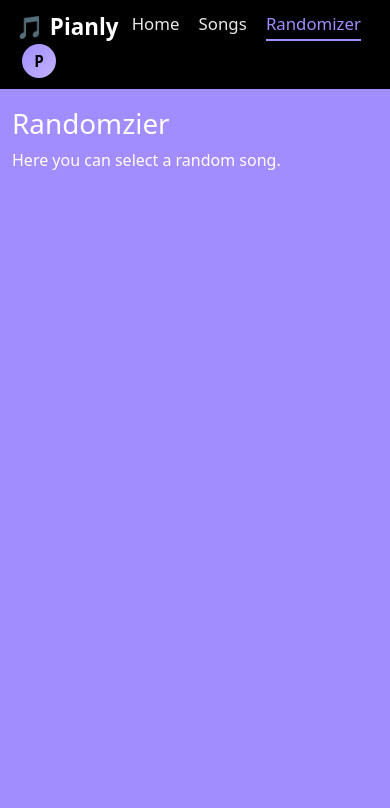
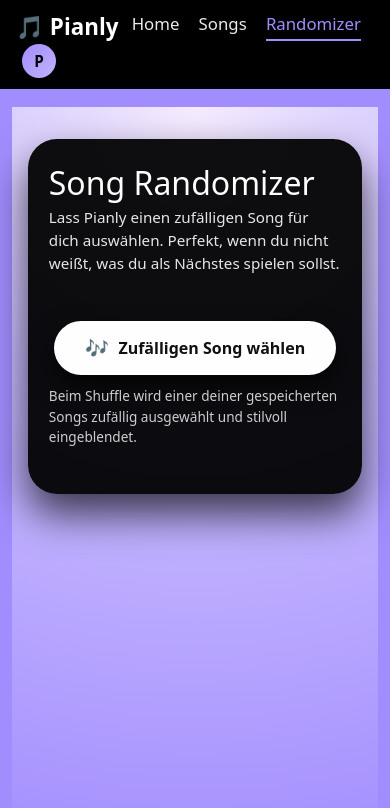
Before and after one commit to Kausi209/PianoApp, a SvelteKit app: page /randomizer in a window 390 px wide. Shown: the top 808 px of the page. Built offline with nearby package versions, Linux system fonts and the light colour scheme; no server answers; the database is empty.

Commit message:
added randomizer

```diff
--- a/src/routes/randomizer/+page.server.js
+++ b/src/routes/randomizer/+page.server.js
@@ -1 +1,8 @@
-//import db from "$lib/db.js";
+// src/routes/randomizer/+page.server.js
+import db from "$lib/db.js";
+
+export async function load() {
+  return {
+    songs: await db.getSongs()
+  };
+}
--- a/src/routes/randomizer/+page.svelte
+++ b/src/routes/randomizer/+page.svelte
@@ -1,3 +1,465 @@
-<h1>Randomzier</h1>
+<script>
+  export let data;
 
-<p>Here you can select a random song.</p>
+  let currentSong = null;
+  let lastIndex = -1;
+  let isRevealing = false;
+
+  function shuffle() {
+    const list = data.songs;
+    if (!list || list.length === 0) return;
+
+    let idx;
+    do {
+      idx = Math.floor(Math.random() * list.length);
+    } while (list.length > 1 && currentSong && list[idx]._id === currentSong._id);
+
+    lastIndex = idx;
+    currentSong = list[idx];
+
+    isRevealing = false;
+    setTimeout(() => {
+      isRevealing = true;
+    }, 10);
+  }
+
+  function closeReveal() {
+    isRevealing = false;
+  }
+</script>
+
+
+<main class="rand-page">
+  <section class="rand-shell">
+    <header class="rand-header">
+      <h1>Song Randomizer</h1>
+      <p>
+        Lass Pianly einen zufälligen Song für dich auswählen.
+        Perfekt, wenn du nicht weißt, was du als Nächstes spielen sollst.
+      </p>
+    </header>
+
+    <div class="rand-center">
+      <button class="shuffle-btn" on:click={shuffle}>
+        <span class="icon">🎶</span>
+        <span>{currentSong ? "Nochmal mischen" : "Zufälligen Song wählen"}</span>
+      </button>
+
+      <p class="shuffle-hint">
+        Beim Shuffle wird einer deiner gespeicherten Songs zufällig ausgewählt
+        und stilvoll eingeblendet.
+      </p>
+    </div>
+
+    {#if currentSong}
+      <section class="last-result">
+        <h2>Zuletzt gewählter Song</h2>
+
+        <article class="song-card">
+          <div class="song-main">
+            <div class="song-cover">
+              {#if currentSong.image_url}
+                <img src={currentSong.image_url} alt={`Cover von ${currentSong.title}`} loading="lazy" />
+              {:else}
+                <div class="song-cover-fallback">♪</div>
+              {/if}
+            </div>
+
+            <div class="song-text">
+              <p class="label">Zufälliger Song</p>
+              <h3>{currentSong.title}</h3>
+              <p class="artist">{currentSong.artist}</p>
+
+              <div class="badges">
+                {#if currentSong.difficulty}
+                  <span class={`pill pill-diff pill-${currentSong.difficulty.toLowerCase()}`}>
+                    {currentSong.difficulty}
+                  </span>
+                {/if}
+                {#if currentSong.genre}
+                  <span class="pill pill-genre">{currentSong.genre}</span>
+                {/if}
+                {#if currentSong.duration}
+                  <span class="pill pill-duration">{currentSong.duration}</span>
+                {/if}
+              </div>
+            </div>
+          </div>
+
+          <div class="song-actions">
+            <!-- hier nur Details; Favoriten kannst du später wie auf /songs einbauen -->
+            <a href={`/songs/${currentSong.slug}`} class="details-btn">
+              Song-Details ansehen
+            </a>
+          </div>
+        </article>
+      </section>
+    {/if}
+  </section>
+
+  {#if isRevealing && currentSong}
+    <!-- Shuffle Reveal Overlay -->
+    <div class="reveal-overlay" on:click={closeReveal}>
+      <div class="reveal-card" on:click|stopPropagation>
+        <p class="label">Zufälliger Song</p>
+        <h2>{currentSong.title}</h2>
+        <p class="artist">{currentSong.artist}</p>
+
+        <div class="badges">
+          {#if currentSong.difficulty}
+            <span class={`pill pill-diff pill-${currentSong.difficulty.toLowerCase()}`}>
+              {currentSong.difficulty}
+            </span>
+          {/if}
+          {#if currentSong.genre}
+            <span class="pill pill-genre">{currentSong.genre}</span>
+          {/if}
+          {#if currentSong.duration}
+            <span class="pill pill-duration">{currentSong.duration}</span>
+          {/if}
+        </div>
+
+        <p class="overlay-note">
+          Klicke auf „Song-Details“, um das Tutorial & alle Infos zu sehen.
+        </p>
+
+        <div class="overlay-actions">
+          <a href={`/songs/${currentSong.slug}`} class="details-btn primary">
+            Song-Details öffnen
+          </a>
+          <button type="button" class="details-btn ghost" on:click={closeReveal}>
+            Schließen
+          </button>
+        </div>
+      </div>
+    </div>
+  {/if}
+</main>
+
+<style>
+.rand-page {
+  min-height: calc(100vh - 80px);
+  padding: 2.5rem 2rem;
+  background: radial-gradient(circle at top, #f5ecff 0%, #c9bbff 40%, #a28dfe 100%);
+  display: flex;
+  justify-content: center;
+  align-items: flex-start;
+}
+
+.rand-shell {
+  max-width: 900px;
+  width: 100%;
+  background: rgba(0, 0, 0, 0.94);
+  color: #fefefe;
+  border-radius: 1.8rem;
+  padding: 1.9rem 1.9rem 2.2rem;
+  box-shadow: 0 20px 40px rgba(0, 0, 0, 0.7);
+  display: flex;
+  flex-direction: column;
+  gap: 1.6rem;
+}
+
+.rand-header h1 {
+  font-size: 2rem;
+  margin-bottom: 0.2rem;
+}
+
+.rand-header p {
+  font-size: 0.95rem;
+  opacity: 0.9;
+}
+
+/* Shuffle Button Center */
+.rand-center {
+  display: flex;
+  flex-direction: column;
+  align-items: center;
+  gap: 0.7rem;
+  margin-top: 0.3rem;
+}
+
+.shuffle-btn {
+  padding: 0.8rem 1.9rem;
+  border-radius: 999px;
+  border: none;
+  background: #fefefe;
+  color: #111;
+  font-weight: 600;
+  cursor: pointer;
+  font-size: 1rem;
+  display: inline-flex;
+  align-items: center;
+  gap: 0.6rem;
+  box-shadow: 0 12px 26px rgba(0, 0, 0, 0.7);
+  transition: transform 0.12s ease, box-shadow 0.12s ease, background 0.12s ease;
+}
+
+.shuffle-btn .icon {
+  font-size: 1.2rem;
+}
+
+.shuffle-btn:hover {
+  transform: translateY(-1px);
+  background: #ffffff;
+  box-shadow: 0 16px 32px rgba(0, 0, 0, 0.8);
+}
+
+.shuffle-hint {
+  font-size: 0.85rem;
+  opacity: 0.8;
+}
+
+/* Last result card */
+.last-result h2 {
+  font-size: 1.4rem;
+  margin-bottom: 0.8rem;
+}
+
+.song-card {
+  background: rgba(15, 23, 42, 0.9);
+  border-radius: 1.1rem;
+  padding: 1rem 1.1rem 1.1rem;
+  display: flex;
+  flex-direction: column;
+  gap: 0.9rem;
+}
+
+.song-main {
+  display: flex;
+  gap: 1rem;
+}
+
+.song-cover {
+  width: 72px;
+  height: 72px;
+  border-radius: 0.9rem;
+  overflow: hidden;
+  background: linear-gradient(135deg, #a28dfe, #c2b2ff);
+  display: flex;
+  align-items: center;
+  justify-content: center;
+  flex-shrink: 0;
+}
+
+.song-cover img {
+  width: 100%;
+  height: 100%;
+  object-fit: cover;
+}
+
+.song-cover-fallback {
+  font-size: 2rem;
+  font-weight: 700;
+  color: #000;
+}
+
+.song-text {
+  display: flex;
+  flex-direction: column;
+  gap: 0.25rem;
+}
+
+.song-text .label {
+  font-size: 0.8rem;
+  text-transform: uppercase;
+  letter-spacing: 0.12em;
+  opacity: 0.7;
+}
+
+.song-text h3 {
+  font-size: 1.3rem;
+  margin: 0;
+}
+
+.song-text .artist {
+  font-size: 0.95rem;
+  color: #e0e7ff;
+}
+
+/* Badges */
+.badges {
+  display: flex;
+  flex-wrap: wrap;
+  gap: 0.4rem;
+  margin-top: 0.2rem;
+}
+
+.pill {
+  padding: 0.15rem 0.6rem;
+  border-radius: 999px;
+  font-size: 0.78rem;
+  border: 1px solid rgba(255, 255, 255, 0.2);
+}
+
+.pill-genre {
+  background: rgba(255, 255, 255, 0.06);
+}
+
+.pill-duration {
+  background: rgba(0, 0, 0, 0.6);
+}
+
+.pill-diff {
+  text-transform: capitalize;
+}
+
+.pill-beginner {
+  background: rgba(52, 211, 153, 0.18);
+  border-color: rgba(52, 211, 153, 0.7);
+  color: #a7f3d0;
+}
+
+.pill-intermediate {
+  background: rgba(129, 140, 248, 0.2);
+  border-color: rgba(129, 140, 248, 0.8);
+  color: #e0e7ff;
+}
+
+.pill-advanced {
+  background: rgba(248, 113, 113, 0.2);
+  border-color: rgba(248, 113, 113, 0.8);
+  color: #fecaca;
+}
+
+/* Actions */
+.song-actions {
+  display: flex;
+  gap: 0.7rem;
+  flex-wrap: wrap;
+  justify-content: flex-end;
+}
+
+.details-btn {
+  padding: 0.45rem 1.2rem;
+  border-radius: 999px;
+  border: none;
+  cursor: pointer;
+  font-size: 0.9rem;
+  font-weight: 500;
+  text-decoration: none;
+  color: #111;
+  background: #f5f5f5;
+  transition: background 0.15s ease, transform 0.1s ease;
+}
+
+.details-btn:hover {
+  background: #ffffff;
+  transform: translateY(-1px);
+}
+
+/* Overlay (Shuffle Reveal) */
+.reveal-overlay {
+  position: fixed;
+  inset: 0;
+  background: rgba(2, 6, 23, 0.6);
+  backdrop-filter: blur(14px) brightness(0.6);
+  display: flex;
+  justify-content: center;
+  align-items: center;
+  animation: overlayFadeIn 0.25s ease-out;
+  z-index: 50;
+}
+
+.reveal-card {
+  background: radial-gradient(circle at top left, #1e293b 0%, #020617 70%);
+  border-radius: 1.4rem;
+  padding: 1.4rem 1.6rem 1.6rem;
+  box-shadow: 0 24px 60px rgba(0, 0, 0, 0.9),
+              0 0 40px rgba(162, 141, 254, 0.5);
+  max-width: 420px;
+  width: 90%;
+  text-align: left;
+  animation: cardRevealIn 0.4s ease-out forwards;
+  border: 1px solid rgba(148, 163, 184, 0.5);
+}
+
+.reveal-card .label {
+  font-size: 0.8rem;
+  text-transform: uppercase;
+  letter-spacing: 0.12em;
+  opacity: 0.75;
+}
+
+.reveal-card h2 {
+  font-size: 1.7rem;
+  margin-top: 0.4rem;
+  margin-bottom: 0.1rem;
+}
+
+.reveal-card .artist {
+  font-size: 1rem;
+  color: #e5e7eb;
+  margin-bottom: 0.7rem;
+}
+
+.overlay-note {
+  font-size: 0.9rem;
+  opacity: 0.9;
+  margin-top: 0.7rem;
+}
+
+.overlay-actions {
+  margin-top: 0.9rem;
+  display: flex;
+  gap: 0.6rem;
+  flex-wrap: wrap;
+}
+
+.details-btn.primary {
+  background: #a28dfe;
+  color: #000;
+}
+
+.details-btn.primary:hover {
+  background: #b6a6ff;
+}
+
+.details-btn.ghost {
+  background: transparent;
+  color: #f9fafb;
+  border: 1px solid rgba(148, 163, 184, 0.7);
+}
+
+.details-btn.ghost:hover {
+  background: rgba(148, 163, 184, 0.15);
+}
+
+/* Animations */
+@keyframes overlayFadeIn {
+  from {
+    opacity: 0;
+  }
+  to {
+    opacity: 1;
+  }
+}
+
+@keyframes cardRevealIn {
+  from {
+    opacity: 0;
+    transform: translateY(24px) scale(0.96);
+  }
+  70% {
+    opacity: 1;
+    transform: translateY(0) scale(1.02);
+  }
+  to {
+    transform: translateY(0) scale(1);
+  }
+}
+
+/* Responsive */
+@media (max-width: 700px) {
+  .rand-page {
+    padding: 2rem 1rem;
+  }
+
+  .rand-shell {
+    padding: 1.6rem 1.3rem 1.9rem;
+  }
+
+  .song-main {
+    flex-direction: row;
+  }
+}
+</style>
```
Also changed, not shown: src/routes/songs/+page.svelte (+23 -12 lines).
